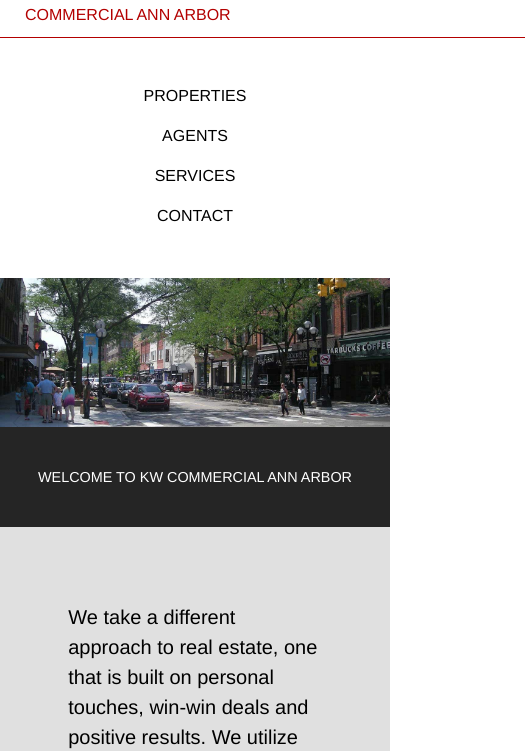
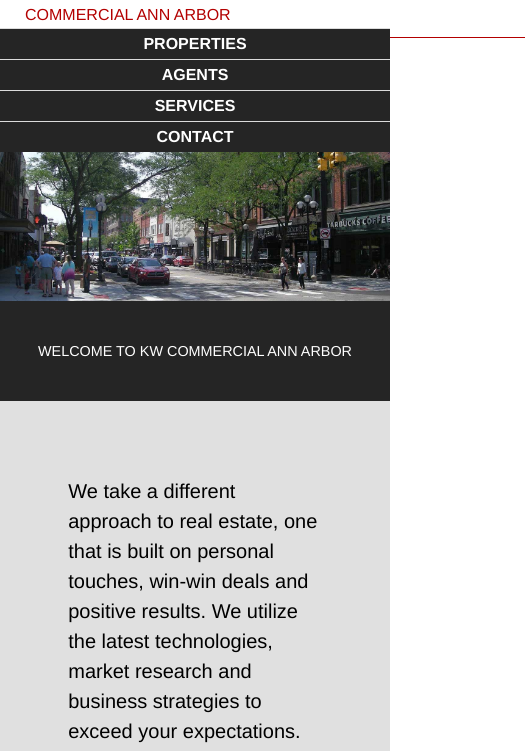
Before and after one commit to jcolvin79/KWCommercialAA, a plain HTML site: page index.html in a window 390 px wide. Shown: the part 87-838 px from the top of the page, 525 px wide, since content can reach past the window. Drawn offline with Linux system fonts and the light colour scheme.

Commit message:
Continuous Improvements
Add ixed Nav bar and scroll effects.

```diff
--- a/css/main.css
+++ b/css/main.css
@@ -21,12 +21,23 @@ a, h1, h2, h3, p {
 #wrapper {
     max-width: 1270px;
     margin: 0 auto;
+    position: relative;
 }
 
 /*header*/
 
 header {
     height: 100px;
+    width: 100%;
+    max-width: 1270px;
+    position: fixed;
+    z-index: 999;
+    margin-top: -100px;
+    background: #FFF;
+}
+
+.header-sticky {
+    box-shadow: 0px 2px 0px #CCC;
 }
 
 header img {
@@ -81,7 +92,9 @@ nav a:hover {
     color: #B30000;
 }
 
-
+.bodyWrap {
+    margin-top: 100px;
+}
 
 
 /* Section 1 / Welcome */
@@ -501,7 +514,7 @@ footer a:hover {
     }
 
     header {
-        height: 250px;
+        height: 160px;
 
     }
     .headerLogo {
@@ -513,9 +526,7 @@ footer a:hover {
     nav {
         margin: 0 auto;
         text-align: center;
-        height: 100px;
-        padding-top: 90px;
-        margin-bottom: 50px;
+        padding-top: 50px;
     }
 
     nav ul {
@@ -562,6 +573,7 @@ footer a:hover {
 
     header {
       height: auto;
+
     }
 
     header h1 {
@@ -570,6 +582,7 @@ footer a:hover {
         padding-left: 0;
     }
 
+
     header nav ul {
         margin-top: -60px;
 
@@ -577,17 +590,30 @@ footer a:hover {
 
     header nav li {
         width: 100%;
-        height: 25px;
-        margin: 15px 0;
+        height: 30px;
+        margin: 0;
         display: block;
+        background: #252525;
+        border-top: 1px solid #DCDCDC;
     }
 
     header nav a {
         font-size: 1em;
+        font-weight: bold;
         height: 25px;
-        padding-top: 0;
+        padding: 0;
         width: 100%;
-        line-height: 25px;
+        line-height: 30px;
+        color: #FFF;
+    }
+
+    header nav a:hover {
+        color: #B30000;
+    }
+
+
+    .bodyWrap {
+        padding-top: 139px;
     }
 
     .section1 h2, .section2 h2, .section3 h2, .section4 h2, .section5 h2 {
--- a/index.html
+++ b/index.html
@@ -23,10 +23,10 @@
         </script>
     </head>
     <body>
-        <div id="wrapper">
-            <header>
+        <div id="wrapper" name="index">
+            <header class="header">
                 <div class="headerLogo">
-                    <a href="index.html">
+                    <a href="#index">
                         <img src="images/kwLogo.png" alt="KW Logo">
                         <h1>Commercial Ann Arbor</h1>
                     </a>
@@ -41,6 +41,7 @@
                 </nav>
                 <div class="headDiv"></div>
             </header>
+            <div class="bodyWrap">
             <ul class="bxslider">
                 <li><img src="images/AnnArbor0.jpg" alt="Image of Nickels Arcade"></li>
                 <li><img src="images/AnnArbor1.jpg" alt="Image of Main Street"></li>
@@ -152,6 +153,15 @@
                             <p>Fax / (734) 995-9401</p>
                             <p><a href="mailto:levlevin1@ameritech.net">levlevin1@ameritech.net</a></p>
                             <p><a href="http://levlevin.yourkwagent.com/" target="_blank">website</a></p>
+                        </li>
+                        <li>
+                            <img src="images/kerryJackson.jpg" alt="Image of Kerry Jackson"/>
+                            <h4>Kerry Jackson <span>Associate</span></h4>
+                            <p>Direct / (313) 658-3700</p>
+                            <p>Office / (734) 821-0774</p>
+                            <p>Fax / (734) 995-9401</p>
+                            <p><a href="mailto:Kerryjackson@prodigy.net">Kerryjackson@prodigy.net</a></p>
+                            <p><a href="http://KWCOMMERCIALMICHIGAN.com" target="_blank">website</a></p>
                         </li>
                     </ul>
                 </article>
@@ -276,6 +286,31 @@
             <footer>
                     <p>KW Commercial Ann Arbor &copy; 2014 <span>/ </span>Designed and Developed by <a href="http://www.upstandinglabs.com">Upstanding Labs</a></p>
             </footer>
+        </div>
         </div><!--end wrapper-->
+        <script type="text/javascript">
+            jQuery("document").ready(function($){
+
+                var header = $('.header');
+
+                $(window).scroll(function () {
+                    if ($(this).scrollTop() > 0) {
+                        header.addClass("header-sticky");
+                    } else {
+                        header.removeClass("header-sticky");
+                    }
+                });
+
+            });
+
+
+            $('a').click(function(){
+                $('html, body').animate({
+                    scrollTop: $('[name="' + $.attr(this, 'href').substr(1) + '"]').offset().top
+                }, 500);
+                return false;
+            });
+
+        </script>
     </body>
 </html>
```
Also changed, not shown: images/kerryJackson.jpg (added).
